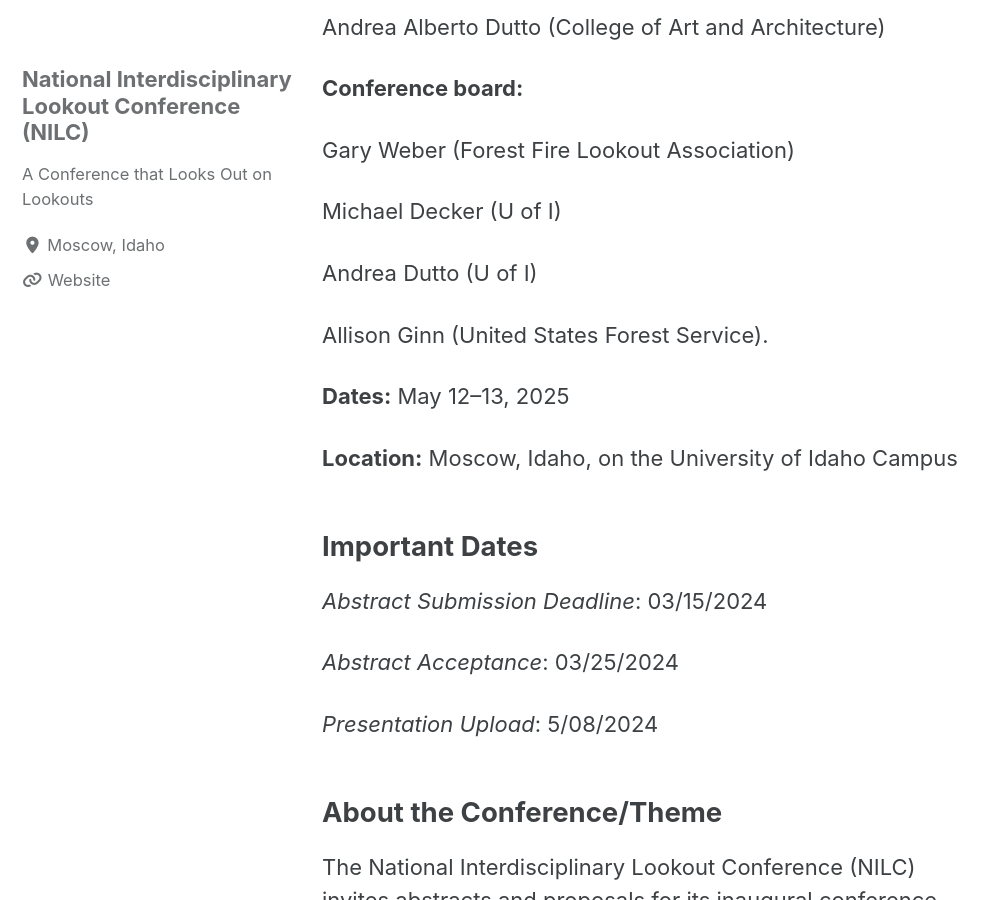
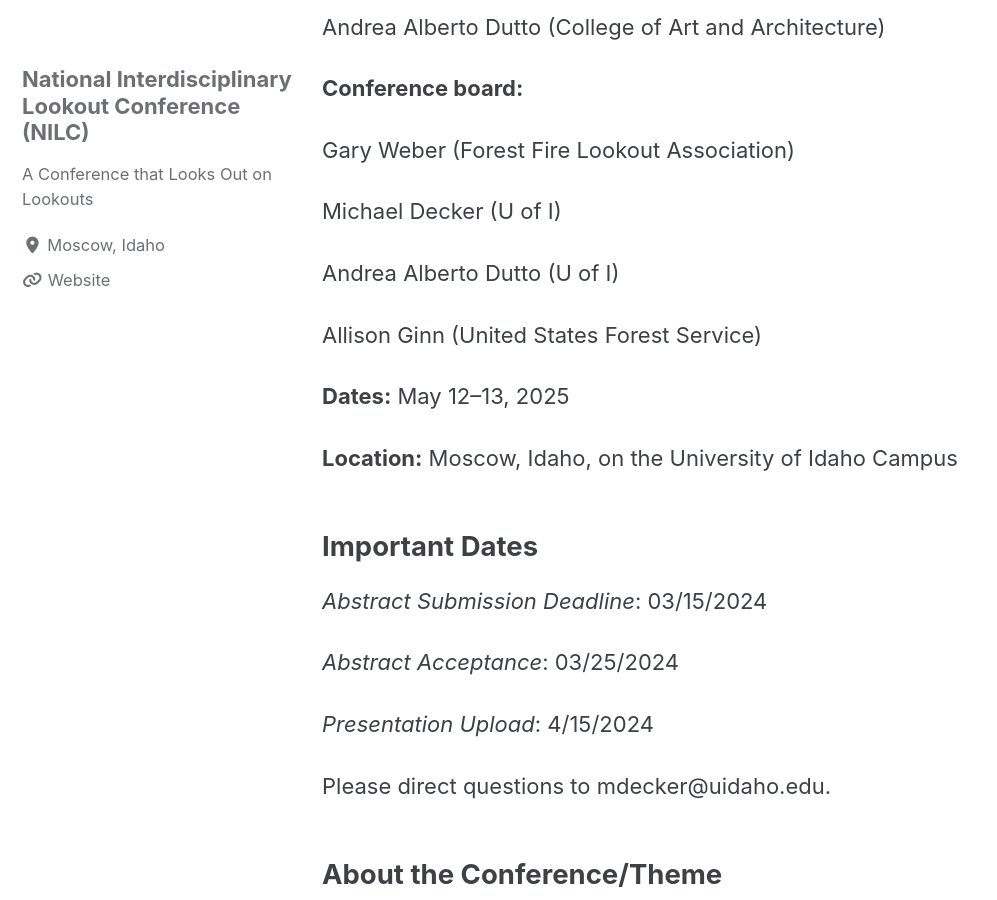
Before and after one commit to lookoutconference/lookoutconference.github.io, a Jekyll site: the page built from pages/about.md, in a window 1280 px wide and 900 px high, scrolled down 621 px. Shown: the whole window, without its empty margins (0-997 px from the left). Built offline with Jekyll 4.4.1, drawn with Linux system fonts in a browser that asks for light colours; cached includes are drawn as plain includes; our own code applies the rules of GitHub Pages for plain Markdown files.

Commit message:
Update about.md

```diff
--- a/pages/about.md
+++ b/pages/about.md
@@ -22,9 +22,9 @@
 
 Michael Decker (U of I)
 
-Andrea Dutto (U of I)
+Andrea Alberto Dutto (U of I)
 
-Allison Ginn (United States Forest Service).
+Allison Ginn (United States Forest Service)
 
 **Dates:** May 12–13, 2025
 
@@ -37,9 +37,9 @@
 
 *Abstract Acceptance*: 03/25/2024
 
-*Presentation Upload*: 5/08/2024
+*Presentation Upload*: 4/15/2024
 
-
+Please direct questions to mdecker@uidaho.edu.
 
 ## **About the Conference/Theme**
 
```
